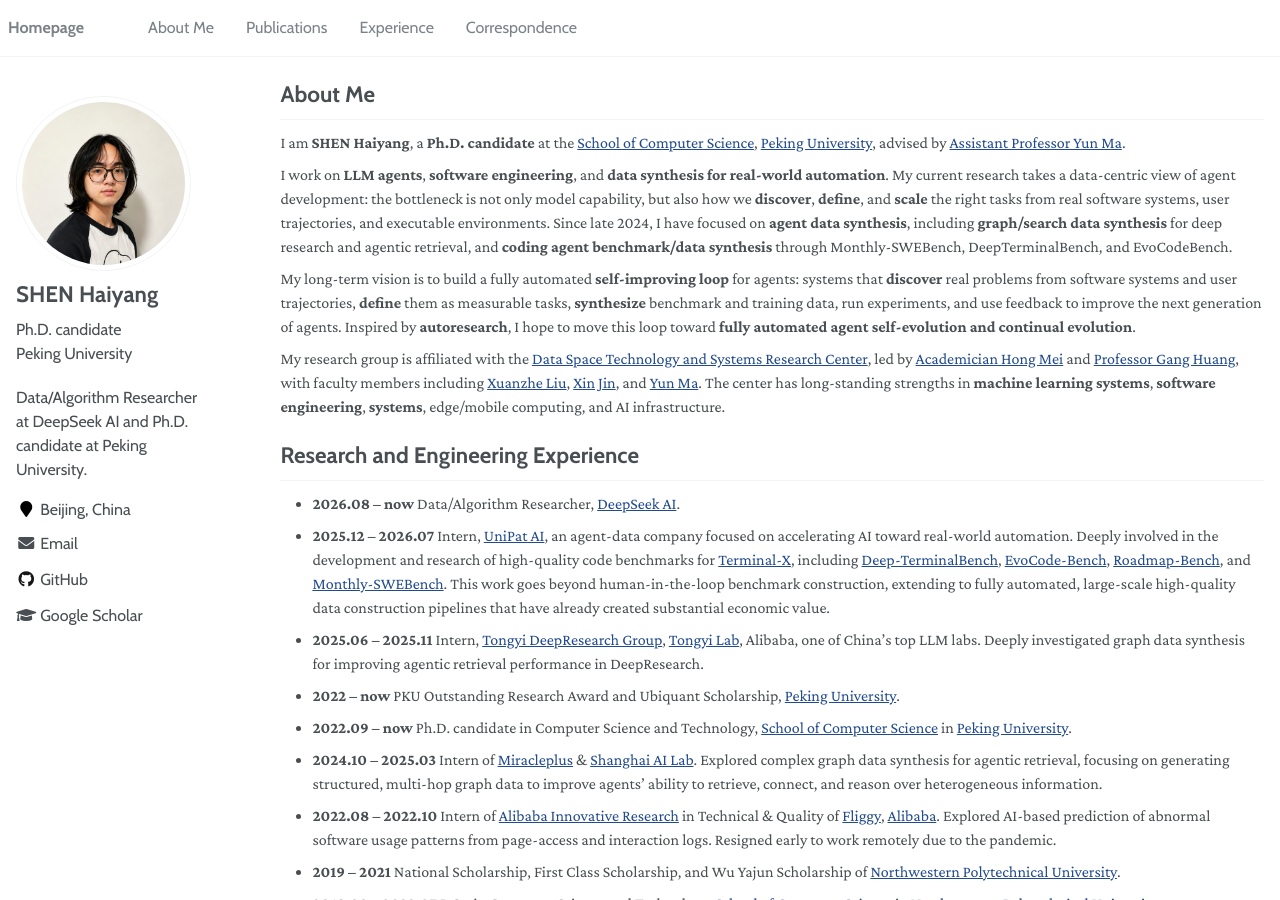
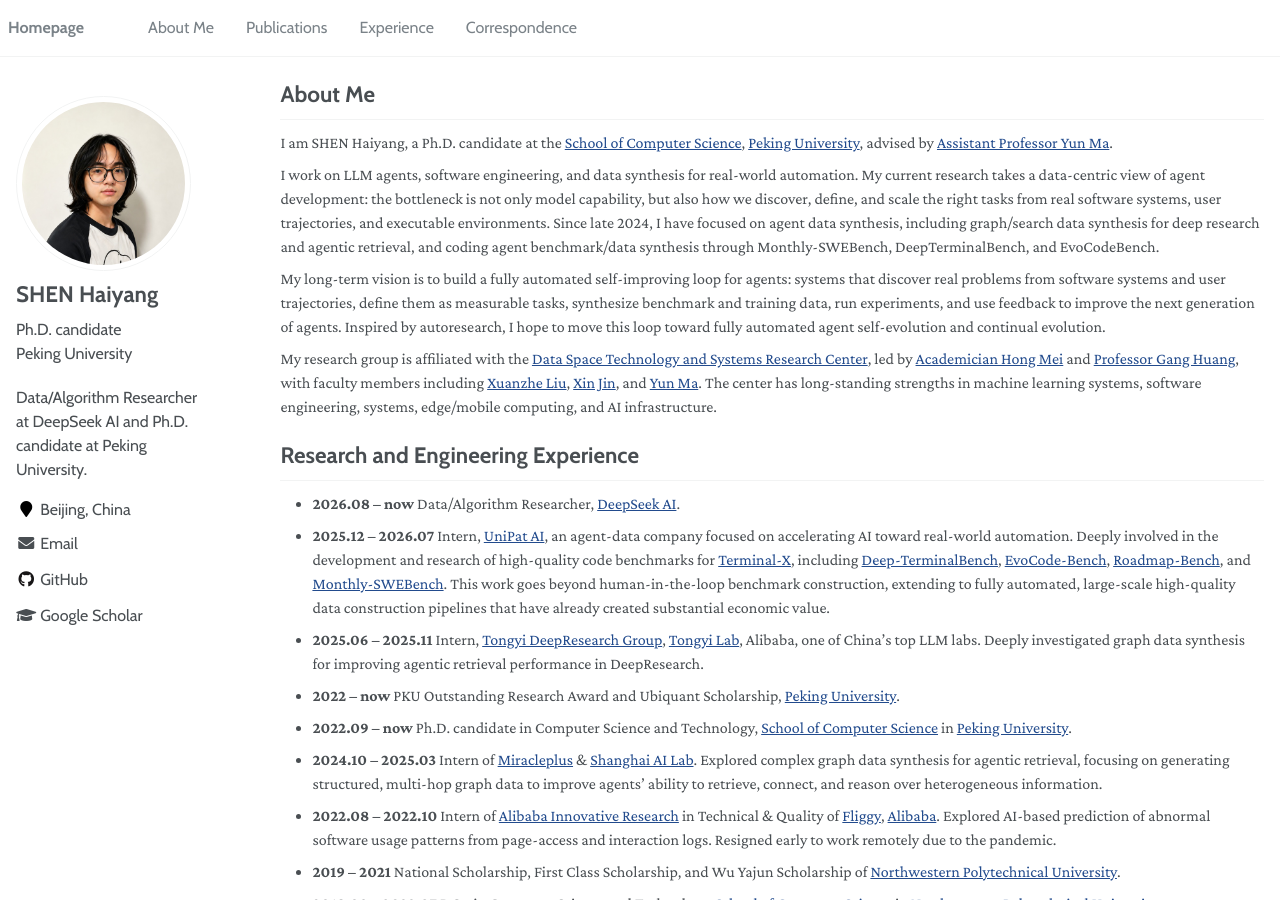
Before and after one commit to EachSheep/eachsheep.github.io, a Jekyll site: the page built from _pages/about.md, in a window 1280 px wide and 900 px high. Built offline with Jekyll 4.4.1, drawn with Linux system fonts in a browser that asks for light colours.

Commit message:
Remove bold emphasis from personal introduction

```diff
--- a/_pages/about.md
+++ b/_pages/about.md
@@ -18,13 +18,13 @@
 
 # About Me
 
-I am **SHEN Haiyang**, a **Ph.D. candidate** at the [School of Computer Science](https://cs.pku.edu.cn/), [Peking University](https://www.pku.edu.cn/), advised by [Assistant Professor Yun Ma](https://scholar.google.com/citations?hl=en&user=1hnJ3TgAAAAJ).
+I am SHEN Haiyang, a Ph.D. candidate at the [School of Computer Science](https://cs.pku.edu.cn/), [Peking University](https://www.pku.edu.cn/), advised by [Assistant Professor Yun Ma](https://scholar.google.com/citations?hl=en&user=1hnJ3TgAAAAJ).
 
-I work on **LLM agents**, **software engineering**, and **data synthesis for real-world automation**. My current research takes a data-centric view of agent development: the bottleneck is not only model capability, but also how we **discover**, **define**, and **scale** the right tasks from real software systems, user trajectories, and executable environments. Since late 2024, I have focused on **agent data synthesis**, including **graph/search data synthesis** for deep research and agentic retrieval, and **coding agent benchmark/data synthesis** through Monthly-SWEBench, DeepTerminalBench, and EvoCodeBench.
+I work on LLM agents, software engineering, and data synthesis for real-world automation. My current research takes a data-centric view of agent development: the bottleneck is not only model capability, but also how we discover, define, and scale the right tasks from real software systems, user trajectories, and executable environments. Since late 2024, I have focused on agent data synthesis, including graph/search data synthesis for deep research and agentic retrieval, and coding agent benchmark/data synthesis through Monthly-SWEBench, DeepTerminalBench, and EvoCodeBench.
 
-My long-term vision is to build a fully automated **self-improving loop** for agents: systems that **discover** real problems from software systems and user trajectories, **define** them as measurable tasks, **synthesize** benchmark and training data, run experiments, and use feedback to improve the next generation of agents. Inspired by **autoresearch**, I hope to move this loop toward **fully automated agent self-evolution and continual evolution**.
+My long-term vision is to build a fully automated self-improving loop for agents: systems that discover real problems from software systems and user trajectories, define them as measurable tasks, synthesize benchmark and training data, run experiments, and use feedback to improve the next generation of agents. Inspired by autoresearch, I hope to move this loop toward fully automated agent self-evolution and continual evolution.
 
-My research group is affiliated with the [Data Space Technology and Systems Research Center](https://cs.pku.edu.cn/info/1025/2713.htm), led by [Academician Hong Mei](https://scholar.google.com/citations?user=b-ZYIwoAAAAJ&hl=en) and [Professor Gang Huang](https://scholar.google.com/citations?hl=en&user=5FxmC14AAAAJ), with faculty members including [Xuanzhe Liu](https://scholar.google.com/citations?hl=en&user=eOhSVi8AAAAJ), [Xin Jin](https://scholar.google.com/citations?hl=en&user=NhsdGBUAAAAJ), and [Yun Ma](https://scholar.google.com/citations?hl=en&user=1hnJ3TgAAAAJ). The center has long-standing strengths in **machine learning systems**, **software engineering**, **systems**, edge/mobile computing, and AI infrastructure.
+My research group is affiliated with the [Data Space Technology and Systems Research Center](https://cs.pku.edu.cn/info/1025/2713.htm), led by [Academician Hong Mei](https://scholar.google.com/citations?user=b-ZYIwoAAAAJ&hl=en) and [Professor Gang Huang](https://scholar.google.com/citations?hl=en&user=5FxmC14AAAAJ), with faculty members including [Xuanzhe Liu](https://scholar.google.com/citations?hl=en&user=eOhSVi8AAAAJ), [Xin Jin](https://scholar.google.com/citations?hl=en&user=NhsdGBUAAAAJ), and [Yun Ma](https://scholar.google.com/citations?hl=en&user=1hnJ3TgAAAAJ). The center has long-standing strengths in machine learning systems, software engineering, systems, edge/mobile computing, and AI infrastructure.
 
 # Research and Engineering Experience {#experience}
 
```
